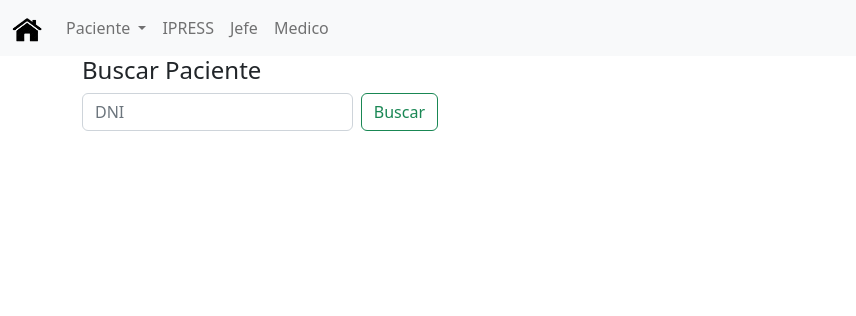
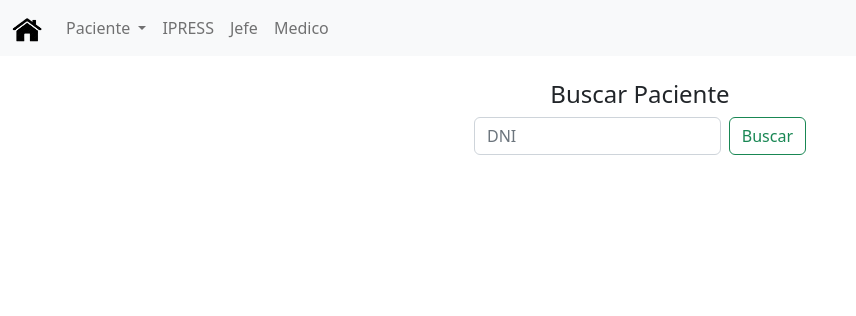
Before and after one commit to ktorres63/Sistema-Medico, a Django app: page /home/ in a window 1280 px wide. Shown: the top 316 px of the page, without its empty margins (0-856 px from the left). Run offline with Django 4.2, Linux system fonts and the light colour scheme.

Commit message:
correccion en templates home y newPacient

```diff
--- a/templates/home.html
+++ b/templates/home.html
@@ -1,16 +1,15 @@
 {% extends "tempBase.html" %}
+<!--position-relative-->
+        <!--position-absolute top-50 start-50 translate-middle-->
 {% block content %}
-    <div class="container py=4">
-        <div class="row">
+    <div class="container py=4 text-center">
+        <div class="row m-4 d-flex justify-content-center align-center-items">
             <div class="col-md-4">
                 <h4>Buscar Paciente</h4>
                 <form class="d-flex" role="search" action="" method="POST"> {% csrf_token %}
                     <input class="form-control me-2" type="search" placeholder="DNI" aria-label="Search" maxlength="8" minlength="8">
                     <button class="btn btn-outline-success" type="submit">Buscar</button>
                 </form>
-
-            </div>
-            <div class="col-md-8">
             </div>
         </div>
     </div>
--- a/templates/paciente/newPacient.html
+++ b/templates/paciente/newPacient.html
@@ -1,5 +1,7 @@
 {% extends "tempBase.html" %}
 {% block content %}
+    <div class="container text-center">
+        <div class="row d-flex justify-content-center align-center-items">
            <div class="col-md-4">
                 <h2>Nuevo Paciente</h2>
                 <div class = "card">
@@ -43,5 +45,7 @@
                     </div>
                 </div>
             </div>
+        </div>
+    </div>
 
 {% endblock %}
```
Lines whose indentation alone changed are shown as unchanged.
